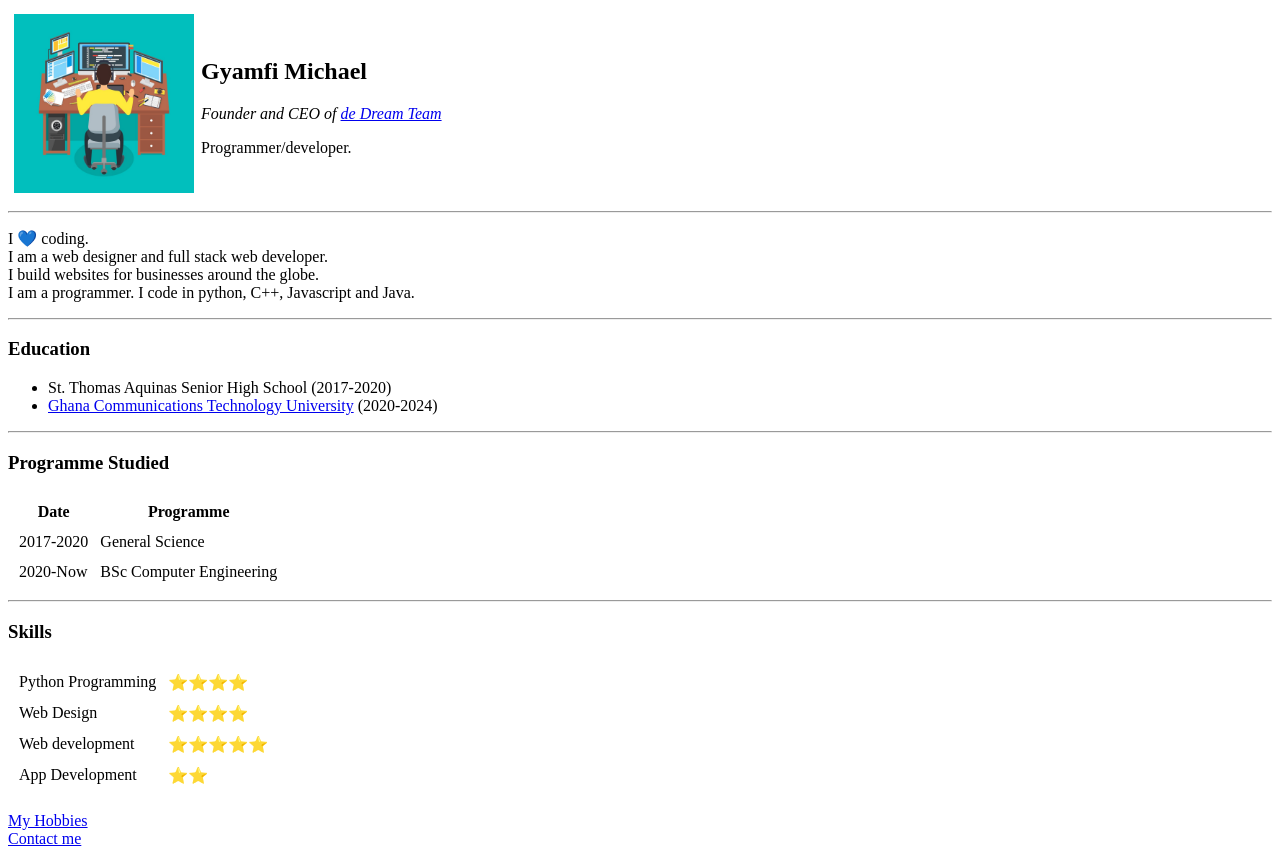
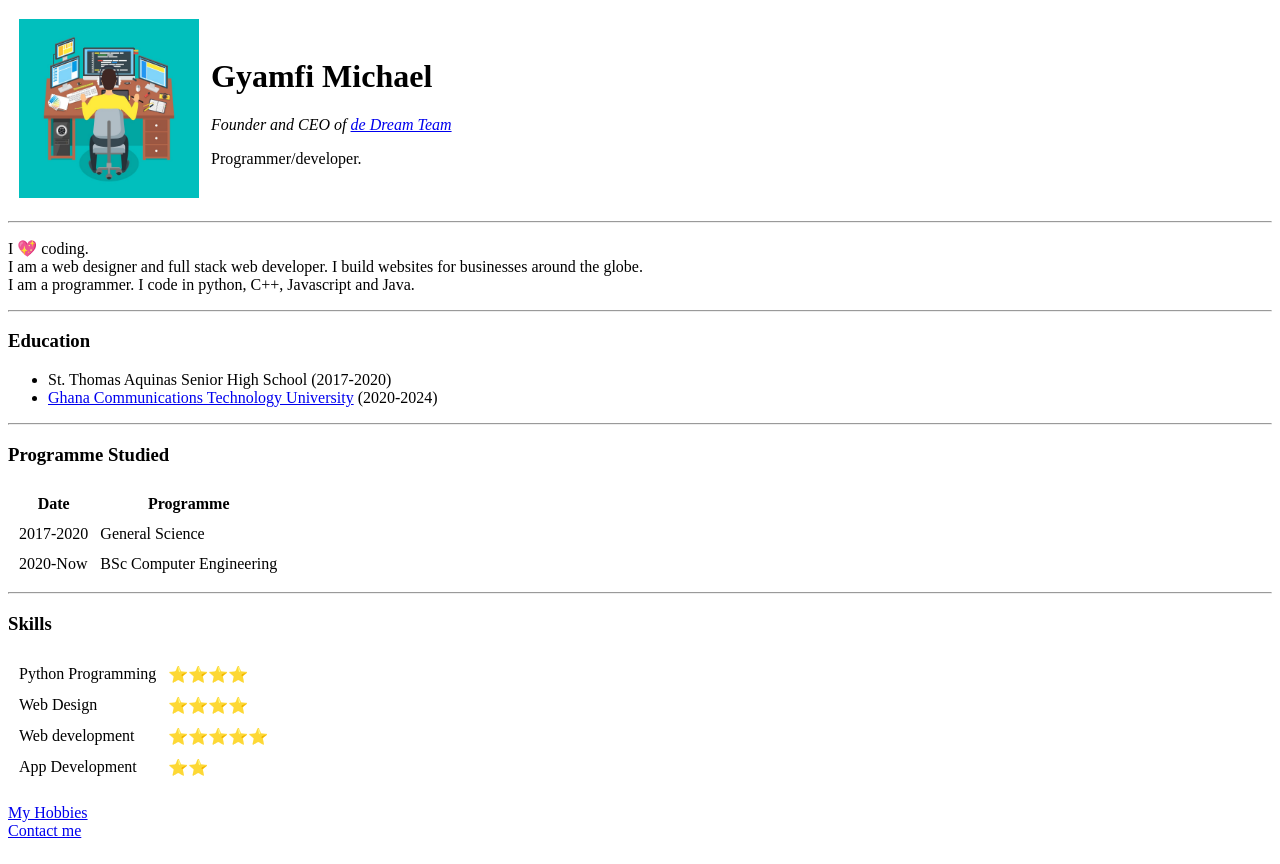
Before and after one commit to mikegyamfi/cv, a plain HTML site: page index.html in a window 1280 px wide. Drawn offline with Linux system fonts and the light colour scheme.

Commit message:
Update index.html

```diff
--- a/index.html
+++ b/index.html
@@ -6,19 +6,20 @@
   <meta http-equiv="X-UA-Compatible" content="IE=edge">
   <meta name="viewport" content="width=device-width, initial-scale=1.0">
   <title>💻 Michael's Personal Site</title>
+  <link rel="stylesheet" href="css/styles.css">
 </head>
 
 <body>
-  <table cellspacing=5>
+  <table cellspacing=10>
     <tr>
       <td><img width="180" src="images/programmer.jpg" alt="Programmer Image"></td>
-      <td><h2>Gyamfi Michael</h2>
+      <td><h1>Gyamfi Michael</h1>
       <em>Founder and CEO of <a href="http://gyamfimichael.webflow.io">de Dream Team</a></em>
       <p>Programmer/developer.</p></td>
     </tr>
   </table>
   <hr>
-  <p>I 💙 coding. <br> I am a web designer and full stack web developer. <br>
+  <p>I 💖 coding. <br> I am a web designer and full stack web developer.
      I build websites for businesses around the globe.
      <br>I am a programmer. I code in python, C++, Javascript and Java. </p>
   <hr>
```
